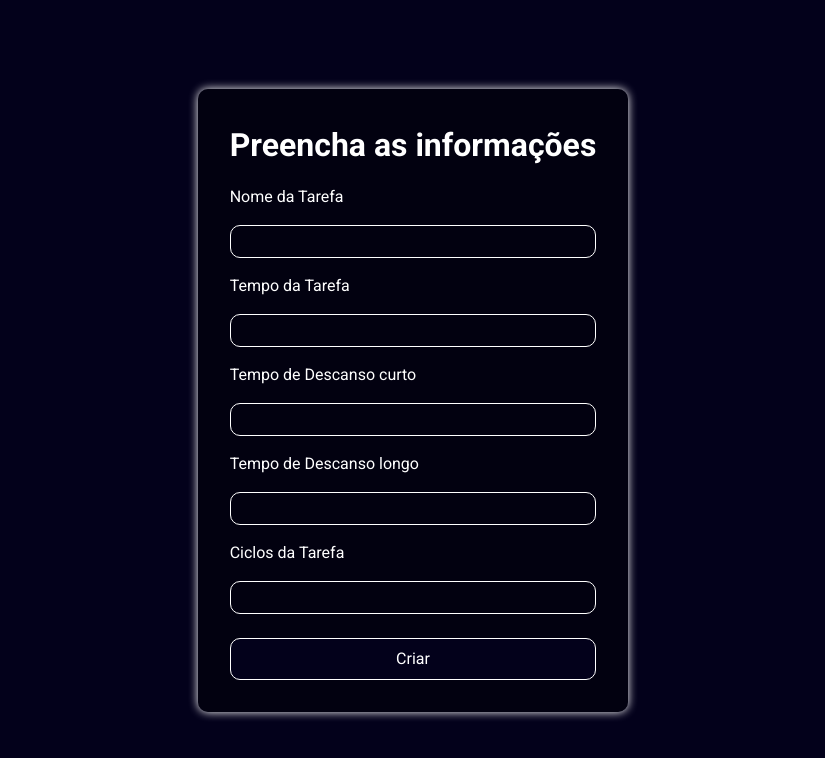
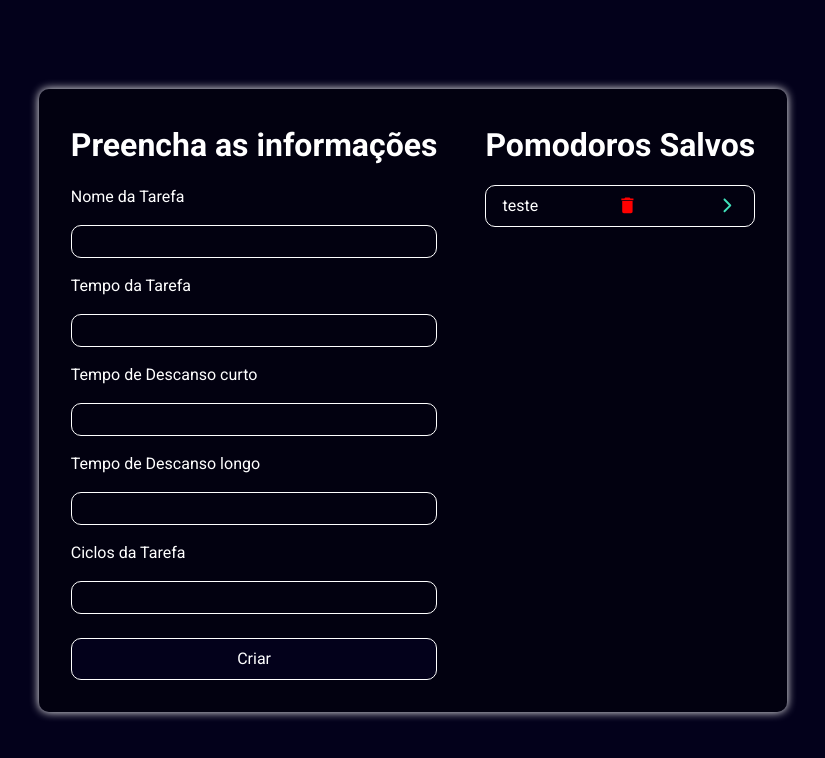
Before and after one commit to moisesBarsoti/tecnicaPomodoro, a React (Vite) app: page / in a window 1280 px wide. Shown: the top 758 px of the page, without its empty margins (227-1052 px from the left). Built offline with nearby package versions, Linux system fonts and the light colour scheme.

Commit message:
Subindo Arquivos

```diff
--- a/package.json
+++ b/package.json
@@ -12,6 +12,7 @@
   "dependencies": {
     "react": "^18.3.1",
     "react-dom": "^18.3.1",
+    "react-icons": "^5.4.0",
     "react-router-dom": "^7.0.2"
   },
   "devDependencies": {
--- a/src/pages/PegandoInfo/PegandoInfo.css
+++ b/src/pages/PegandoInfo/PegandoInfo.css
@@ -1,10 +1,45 @@
 .container {
+    display: flex;
     margin: auto;
     padding: 2rem;
     border-radius: 10px;
     background-color: var(--transparente);
     color: var(--color-white);
     box-shadow: 0 0 10px var(--color-white);
+}
+
+.info {
+    display: flex;
+    gap: 3rem;
+}
+
+.pomodorosSave {
+    display: flex;
+    flex-direction: column;
+    text-align: start;
+    gap: 1rem;
+}
+
+.salvos {
+    display: flex;
+    align-items: center;
+    justify-content: space-between;
+    border: solid 1px var(--color-white);
+    border-radius: 10px;
+    padding: .5rem 1rem;
+}
+
+.icon {
+    cursor: pointer;
+    font-size: 1.3rem;
+}
+
+#iconDelete {
+    color: red;
+}
+
+#iconArrow {
+    color: var(--color-verde-agua);
 }
 
 form {
@@ -47,8 +82,9 @@ a:hover {
 h1,
 label,
 input,
-a {
-    animation: aparecer 1s backwards;
+a,
+.salvos {
+    animation: aparecer 1.4s backwards;
 }
 
 h1 {
@@ -66,3 +102,7 @@ input {
 a {
     animation-delay: 1s;
 }
+
+.salvos {
+    animation-delay: 1.3s;
+}
--- a/src/pages/PegandoInfo/PegandoInfo.tsx
+++ b/src/pages/PegandoInfo/PegandoInfo.tsx
@@ -1,8 +1,11 @@
+import { IoIosArrowForward } from "react-icons/io";
 import "./PegandoInfo.css";
+import { MdDelete } from "react-icons/md";
 
 export const PegandoInfo = () => {
   return (
     <div className="container">
+      <div className="info">
         <form action="">
           <h1>Preencha as informações</h1>
           <label htmlFor="">Nome da Tarefa</label>
@@ -19,6 +22,23 @@ export const PegandoInfo = () => {
             Criar
           </a>
         </form>
+        <div className="pomodorosSave">
+          <h1>Pomodoros Salvos</h1>
+          <div className="salvos">
+            <p>teste</p>
+            <MdDelete
+              className="icon"
+              id="iconDelete"
+              title="Deletar Pomodoro"
+            />
+            <IoIosArrowForward
+              className="icon"
+              id="iconArrow"
+              title="Ir para Pomodoro"
+            />
+          </div>
+        </div>
+      </div>
     </div>
   );
 };
```
Also changed, not shown: 1 other file (tests, documents, lock files or other folders). Lines whose indentation alone changed are shown as unchanged.
